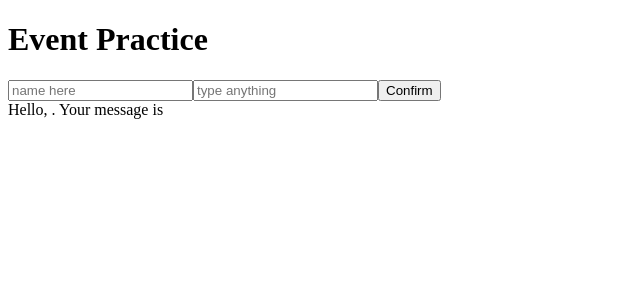
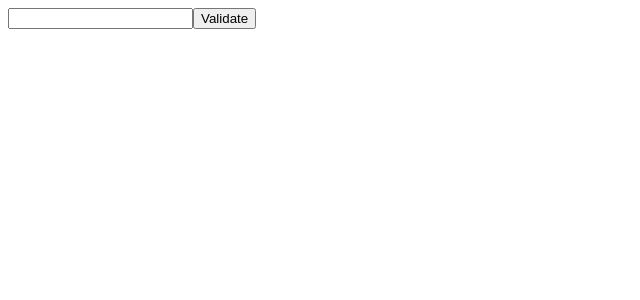
Before and after one commit to paulsplanet/react-practice, a React (Create React App) app: page / in a window 1280 px wide. Shown: the top 300 px of the page, without its empty margins (0-640 px from the left). Built offline with nearby package versions, Linux system fonts and the light colour scheme.

Commit message:
validationSample practice

```diff
--- a/src/App.js
+++ b/src/App.js
@@ -1,12 +1,13 @@
 import React from "react";
-import EventPracticeii from "./EventPracticeFnc";
+import ValidationSample from "./ValidationSample";
+
 
 
 
 // <MyComponent name={"Luna"} favoriteNumber={7}>React</MyComponent> = comopenet practice
 
 const App = () => {
-  return <EventPracticeii />
+  return <ValidationSample />
 }
 
 export default App;
--- /dev/null
+++ b/src/ValidationSample.css
@@ -0,0 +1,7 @@
+.success {
+    background-color: aquamarine;
+}
+
+.failure {
+    background-color: darkgoldenrod;
+}
--- /dev/null
+++ b/src/ValidationSample.js
@@ -0,0 +1,42 @@
+import React, { Component } from "react";
+import "./ValidationSample.css";
+
+class ValidationSample extends Component {
+    state = {
+        password: "",
+        clicked: false,
+        validated: false,
+    };
+
+    handleChange = e => {
+        this.setState({
+            password: e.target.value
+        })
+    };
+
+    handleButtonClick = () => {
+        this.setState({
+            clicked: true,
+            validated: this.state.password === "0000"
+        });
+        this.input.focus();
+    }
+
+    render(){
+        return(
+           <div>
+                <input
+                    type="password"
+                    value={this.state.password}
+                    onChange={this.handleChange}
+                    className={this.state.clicked ? (this.state.validated ? "success" : "failure") : ""}
+                    ref={(ref)=>this.input=ref}
+                />
+                <button onClick={this.handleButtonClick}>Validate</button>
+            </div>
+        )
+
+    }
+};
+
+export default ValidationSample;
```
